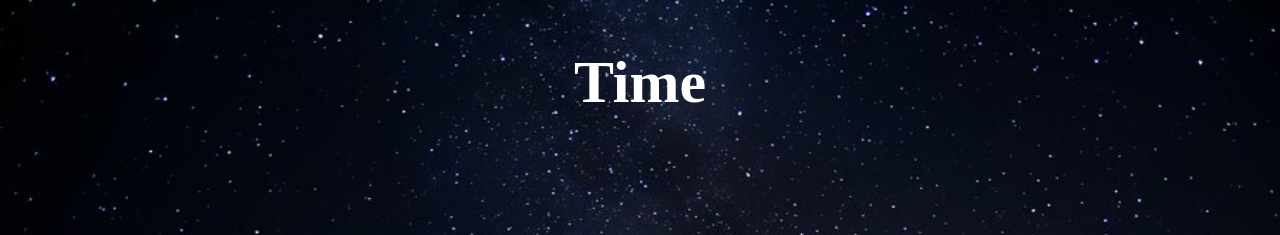
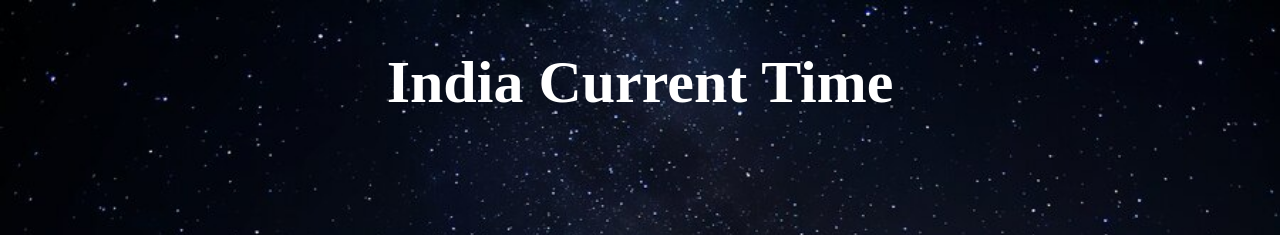
Before and after one commit to Aman-Kumar0001/Clock, a plain HTML site: page index.html in a window 1280 px wide. Shown: the top 235 px of the page. Drawn offline with Linux system fonts and the light colour scheme.

Commit message:
Add files via upload

```diff
--- a/index.html
+++ b/index.html
@@ -7,7 +7,7 @@
     <link rel="stylesheet" href="style.css">
 </head>
 <body>
-    <h2>Time</h2>
+    <h2>India Current Time</h2>
 
     <img src="https://img.freepik.com/free-photo/panoramic-view-sunset-night_23-2148933764.jpg?t=st=1718166125~exp=1718169725~hmac=6572e845a291aeecee9f4821816ed3f735502f0cc25153a64e926e030252bfc2&w=1060" alt="">
     <div class="container">
```
Also changed, not shown: style.css (line endings or trailing spaces).
